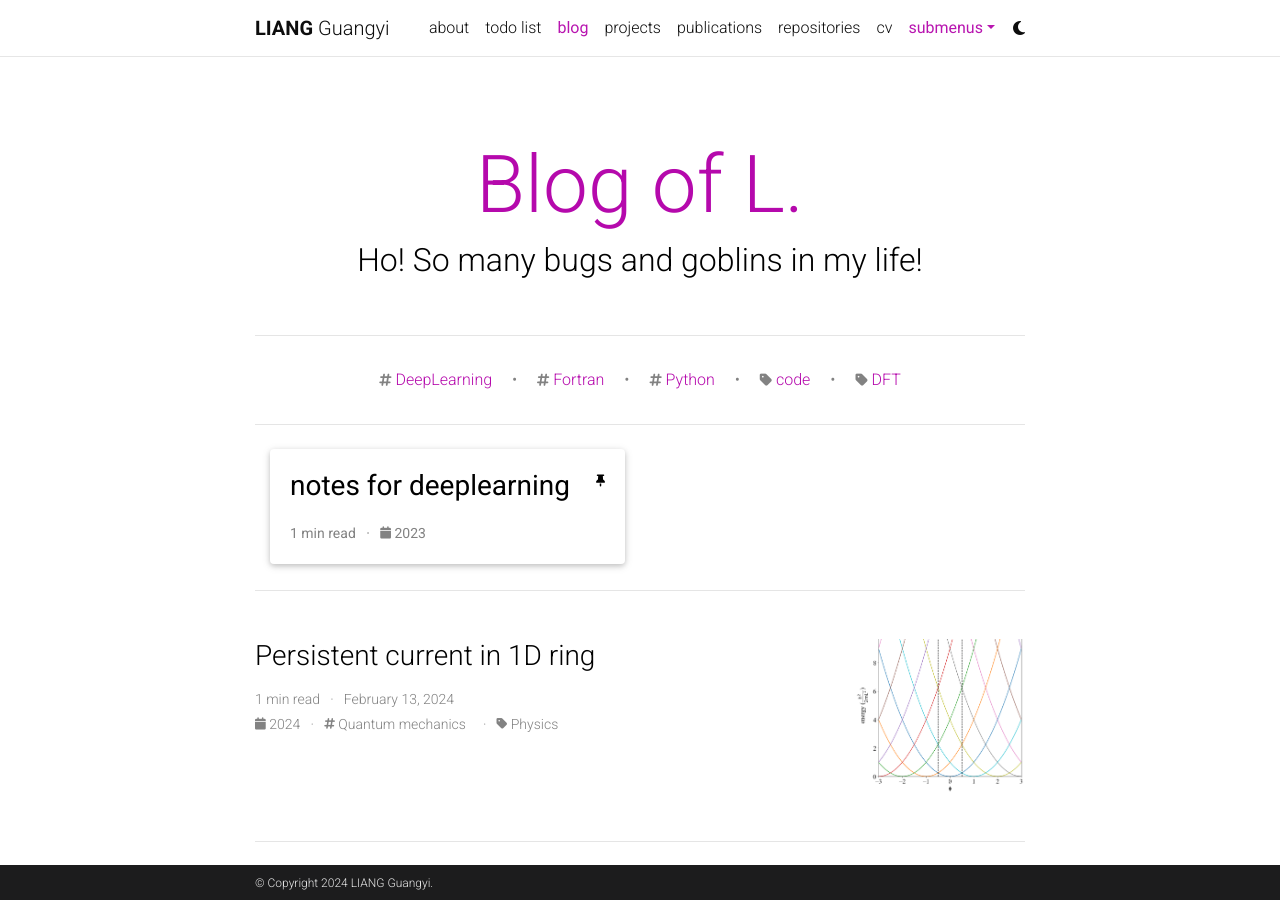
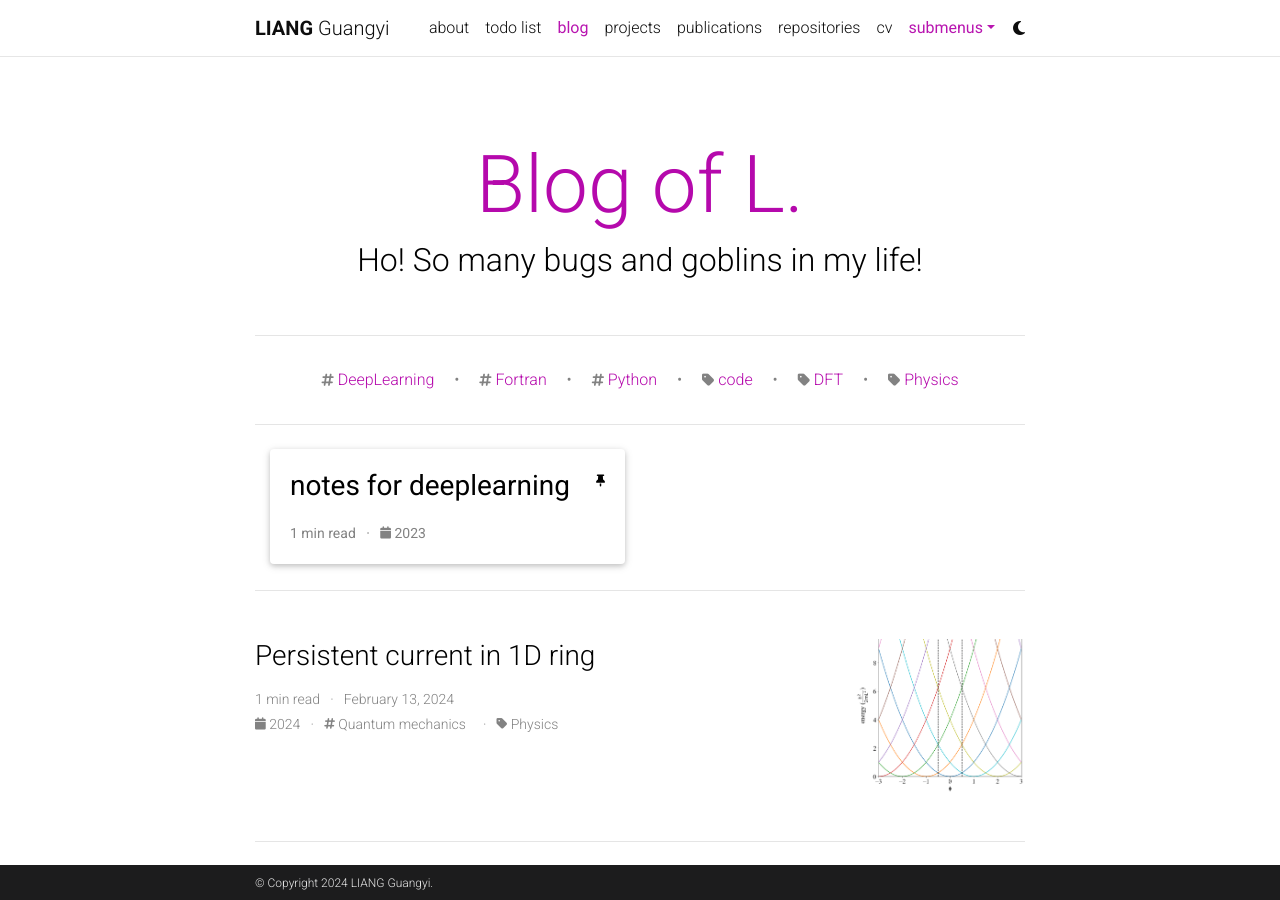
Before and after one commit to liangguangyii/liangguangyii.github.io, a Jekyll site: the page built from _pages/blog.md, in a window 1280 px wide and 900 px high. Built offline with Jekyll 4.4.1, drawn with Linux system fonts in a browser that asks for light colours; the list of posts is cut into pages by our own code; comment, search, counter and statistics services are not loaded; a style sheet for code colours, icons or effects is not loaded.

Commit message:
add categories

```diff
--- a/_config.yml
+++ b/_config.yml
@@ -263,7 +263,7 @@
     category: '/blog/category/:name/'
 
 display_tags: ['DeepLearning', 'Fortran', 'Python'] # these tags will be displayed on the front page of your blog
-display_categories: ['code', 'DFT'] # these categories will be displayed on the front page of your blog
+display_categories: ['code', 'DFT', 'Physics'] # these categories will be displayed on the front page of your blog
 
 # -----------------------------------------------------------------------------
 # Jekyll Scholar
```
